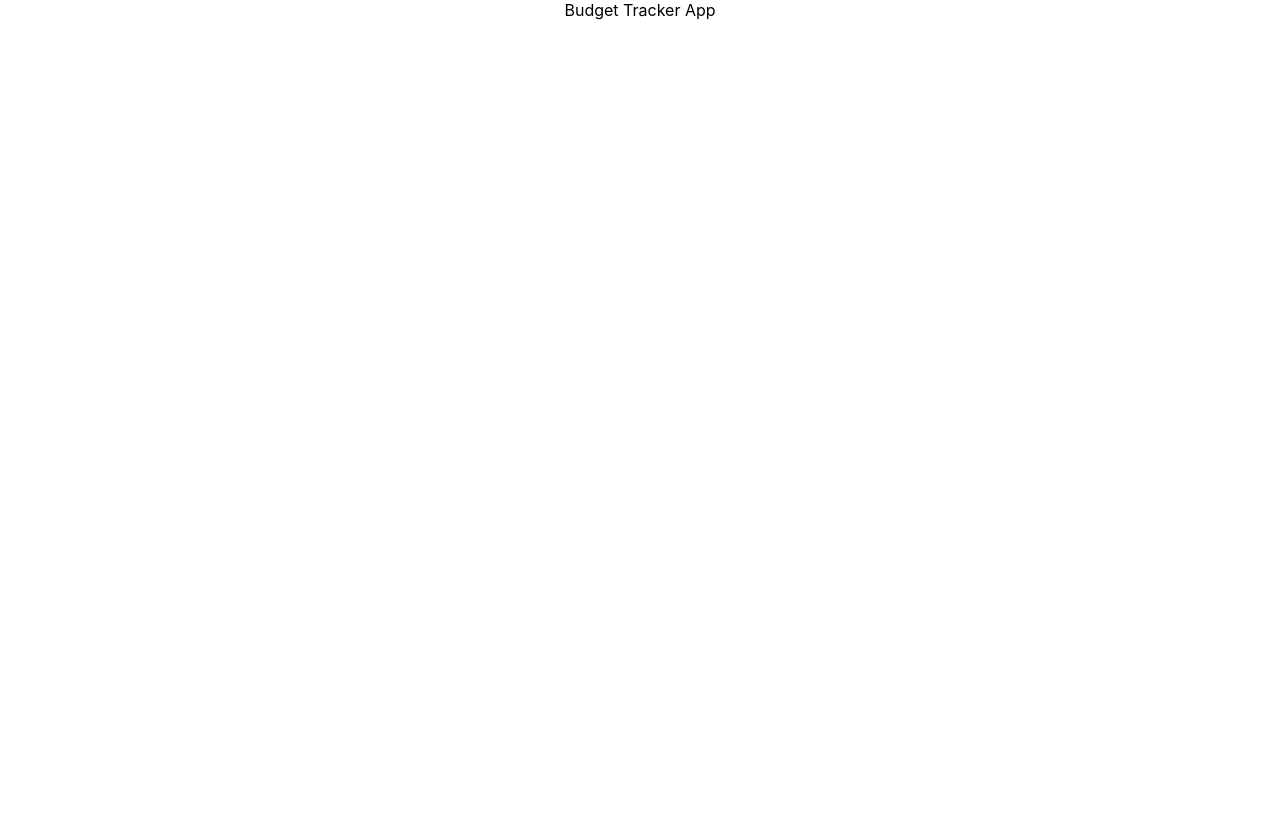
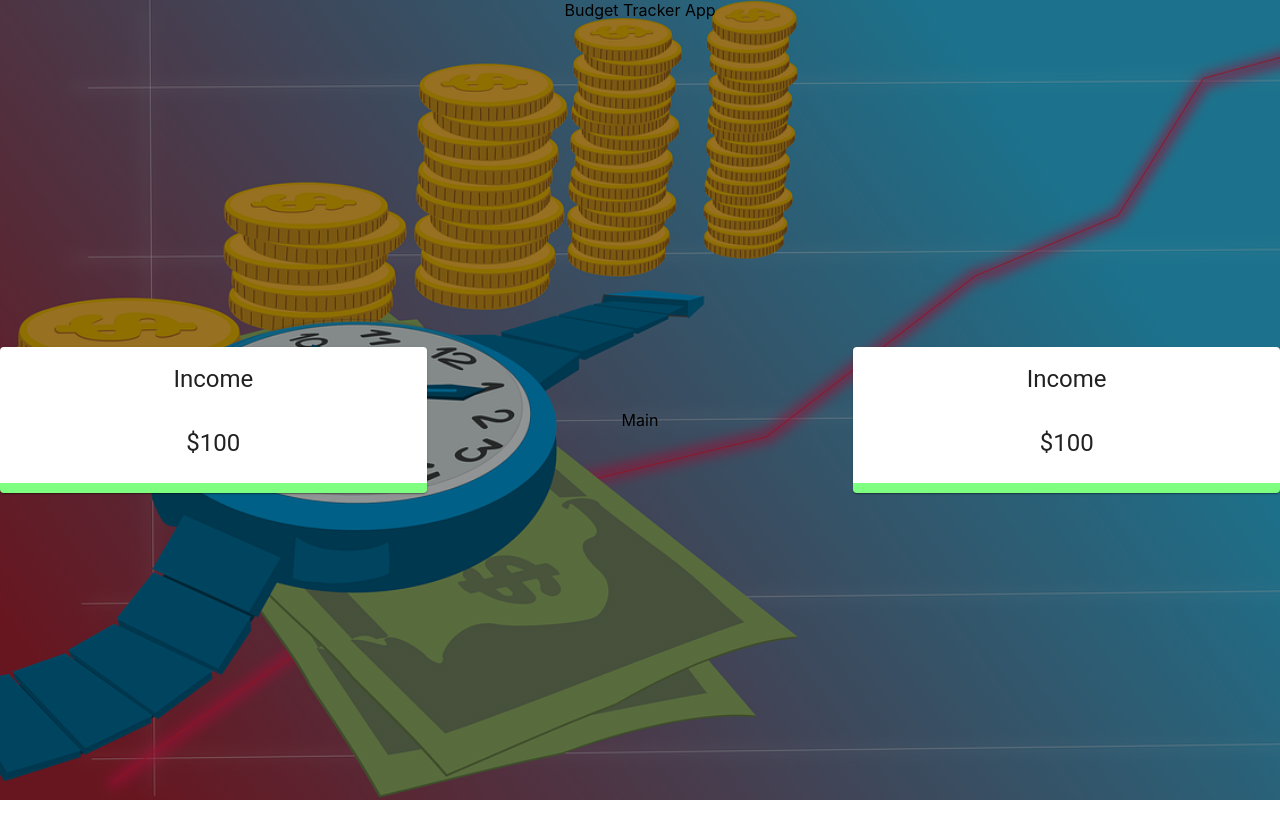
Before and after one commit to rolandexplore93/budget-tracker, a React (Create React App) app: page / in a window 1280 px wide. Built offline with nearby package versions, Linux system fonts and the light colour scheme.

Commit message:
Add bg-image and create the components layouts and styles

```diff
--- a/src/App.js
+++ b/src/App.js
@@ -1,10 +1,26 @@
 import logo from './logo.svg';
 import './App.css';
+
+import Details from './components/Details/Details'
+import {Grid} from '@material-ui/core'
 
 function App() {
   return (
     <div className="App">
       Budget Tracker App
+      <Grid container spacing={0} alignItems='center' justifyContent='center' style={{height: '100vh'}}>
+        <Grid item xs={12} sm={4}>
+            <Details />
+        </Grid>
+        <Grid item xs={12} sm={4}>
+            Main
+        </Grid>
+        <Grid item xs={12} sm={4}>
+            <Details />
+        </Grid>
+
+      </Grid>
+
     </div>
   );
 }
--- /dev/null
+++ b/src/components/Details/Details.jsx
@@ -0,0 +1,22 @@
+import React from 'react'
+import { Card, CardHeader, CardContent, Typography} from '@material-ui/core'
+import { Doughnut } from 'react-chartjs-2'
+
+// import useStyles from styles.js
+import useStyles from './styles'
+
+const Details = () => {
+  const classes = useStyles();
+
+  return (
+    <Card className={classes.income}>
+        <CardHeader title="Income" />
+        <CardContent>
+            <Typography variant='h5'>$100</Typography>
+            {/* <Doughnut data="DATA" /> */}
+        </CardContent>
+    </Card>
+  )
+}
+
+export default Details
--- /dev/null
+++ b/src/components/Details/styles.js
@@ -0,0 +1,10 @@
+import { makeStyles } from "@material-ui/core";
+
+export default makeStyles(() => ({
+    income: {
+        borderBottom: '10px solid rgba(0, 255, 0, 0.5)'
+    },
+    expense: {
+        borderBottom: '10px solid rgba(255, 0, 0, 0.5)'
+    }
+}))
--- a/src/index.css
+++ b/src/index.css
@@ -1,10 +1,17 @@
+#root, html, body {
+  height: 100%;
+  margin: 0;
+}
+
 body {
-  margin: 0;
   font-family: -apple-system, BlinkMacSystemFont, 'Segoe UI', 'Roboto', 'Oxygen',
     'Ubuntu', 'Cantarell', 'Fira Sans', 'Droid Sans', 'Helvetica Neue',
     sans-serif;
   -webkit-font-smoothing: antialiased;
   -moz-osx-font-smoothing: grayscale;
+  background: linear-gradient(rgba(0, 0, 0, 0.4), rgba(0, 0, 0, 0.4)), url(./assets/money-bgimg.png);
+  background-repeat: no-repeat;
+  background-size: cover;
 }
 
 code {
```
Also changed, not shown: src/assets/money-bgimage.png (added), src/assets/money-bgimg.png (added), src/components/styles.js (added).
